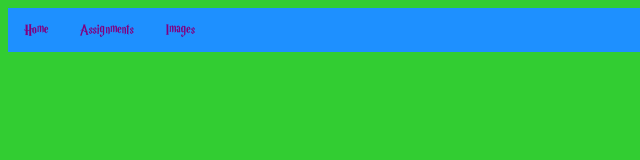
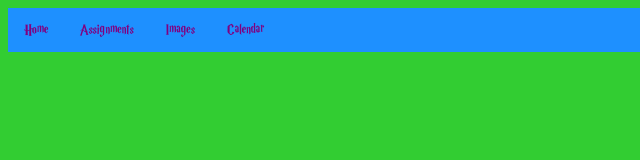
Before and after one commit to Ellwanger-Classroom/Ellwanger-Classroom.github.io, a plain HTML site: page index.htm in a window 1280 px wide. Shown: the full height of the page, 0-640 px from the left. Drawn offline with Linux system fonts and the light colour scheme.

Commit message:
Update index.htm

```diff
--- a/index.htm
+++ b/index.htm
@@ -10,6 +10,7 @@
       <li><a href="https://ellwanger-classroom.github.io">Home</a></li>
       <li><a href="/assignments">Assignments</a></li>
       <li><a href="/images">Images</a></li>
+      <li><a href="/calendar">Calendar</a></li>
     </ul>
   </body>
 </html>
```
